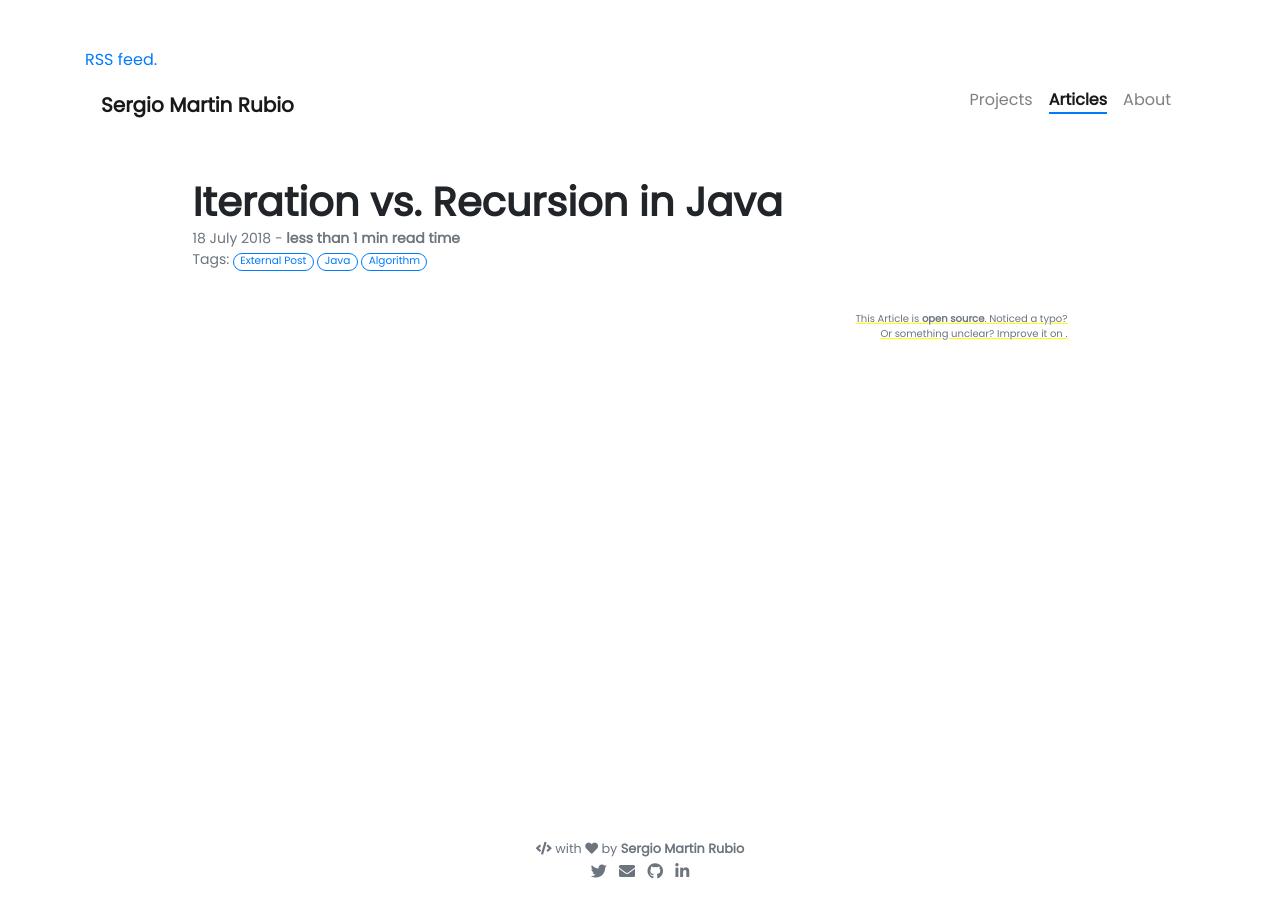
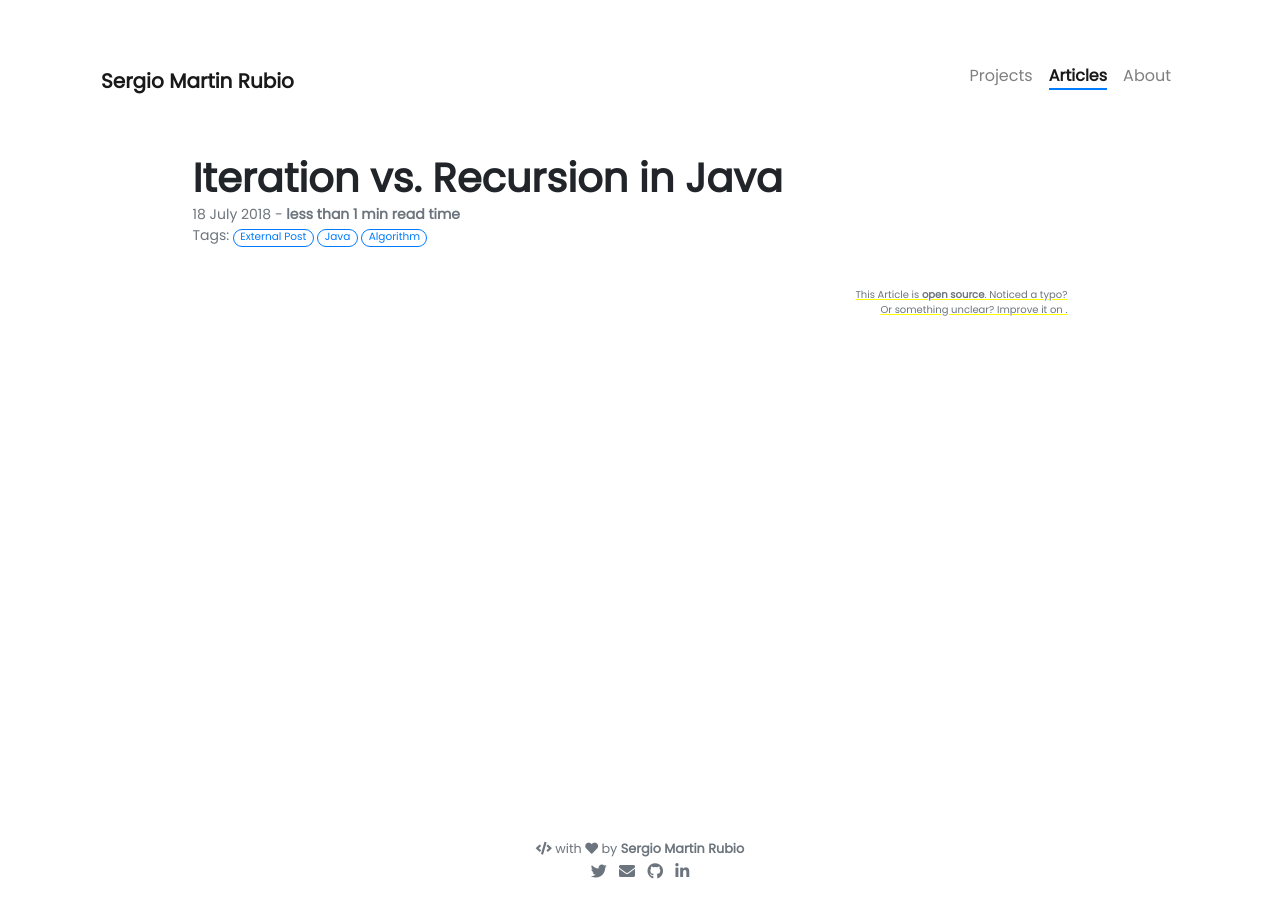
Before and after one commit to jackhman/sergio-martin-rubio-site, a Jekyll site: the page built from _posts/2018-07-18-iteration-vs-recursion-in-java.md, in a window 1280 px wide. Built offline with Jekyll 4.4.1, drawn with Linux system fonts in a browser that asks for light colours; nearby versions of some CDN libraries; our own code applies the rules of GitHub Pages for plain Markdown files; comment, search, counter and statistics services are not loaded.

```diff
--- a/_layouts/default.html
+++ b/_layouts/default.html
@@ -14,7 +14,6 @@
 
   <main class="flex-shrink-0 container mt-5">
 
-    <a href="https://sergiomartinrubio.com/feed.xml">RSS feed.</a>
   {% include navbar.html %}
   {{ content }}
   </main>
```
